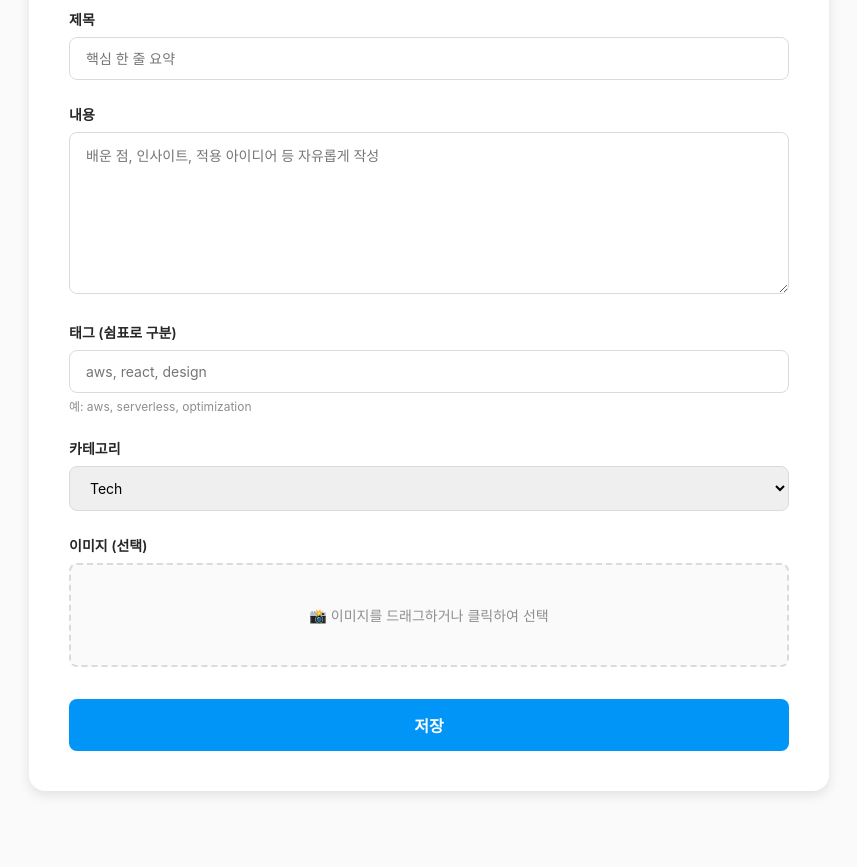
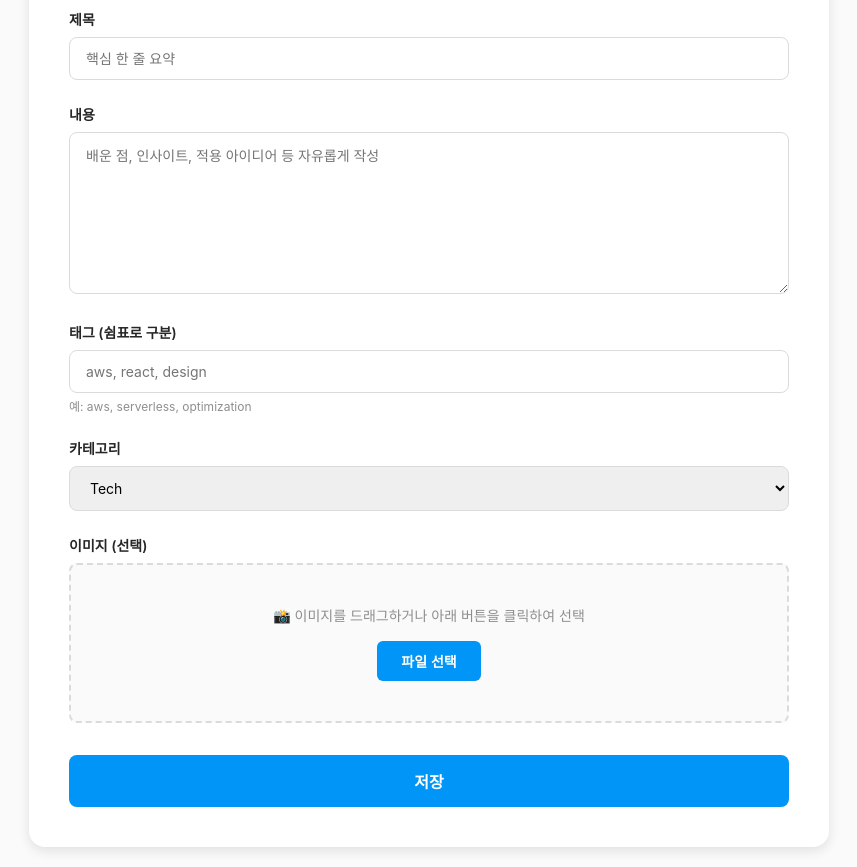
Before and after one commit to NayeonKimdev/insights-archive, a plain HTML site: page public/admin.html in a window 1280 px wide. Shown: the part 153-1020 px from the top of the page, without its empty margins (211-1068 px from the left). Before the commit the page ends 964 px from the top, so only its background shows below. Drawn offline with Linux system fonts and the light colour scheme.

Commit message:
Update upload form

```diff
--- a/public/admin.html
+++ b/public/admin.html
@@ -45,7 +45,8 @@
             <div class="form-group">
                 <label>이미지 (선택)</label>
                 <div id="dropZone" class="drop-zone">
-                    <p>📸 이미지를 드래그하거나 클릭하여 선택</p>
+                    <p>📸 이미지를 드래그하거나 아래 버튼을 클릭하여 선택</p>
+                    <button type="button" class="file-select-btn">파일 선택</button>
                     <input type="file" id="imageInput" accept="image/*" hidden>
                 </div>
                 <div id="imagePreview"></div>
--- a/src/scripts/admin.js
+++ b/src/scripts/admin.js
@@ -4,6 +4,14 @@ const imagePreview = document.getElementById('imagePreview');
 let selectedImage = null;
 
 // 드래그앤드롭
+const fileSelectBtn = document.querySelector('.file-select-btn');
+if (fileSelectBtn) {
+    fileSelectBtn.addEventListener('click', (e) => {
+        e.stopPropagation();
+        imageInput.click();
+    });
+}
+
 dropZone.addEventListener('click', () => imageInput.click());
 
 dropZone.addEventListener('dragover', (e) => {
--- a/src/styles/admin.css
+++ b/src/styles/admin.css
@@ -105,6 +105,27 @@ small {
 .drop-zone p {
     color: #8e8e8e;
     font-size: 14px;
+    margin-bottom: 16px;
+}
+
+.file-select-btn {
+    background: #0095f6;
+    color: white;
+    padding: 10px 24px;
+    border: none;
+    border-radius: 6px;
+    font-size: 14px;
+    font-weight: 600;
+    cursor: pointer;
+    transition: background 0.2s;
+}
+
+.file-select-btn:hover {
+    background: #0084d4;
+}
+
+.file-select-btn:active {
+    transform: scale(0.98);
 }
 
 #imagePreview {
```
Also changed, not shown: 2 other files.
